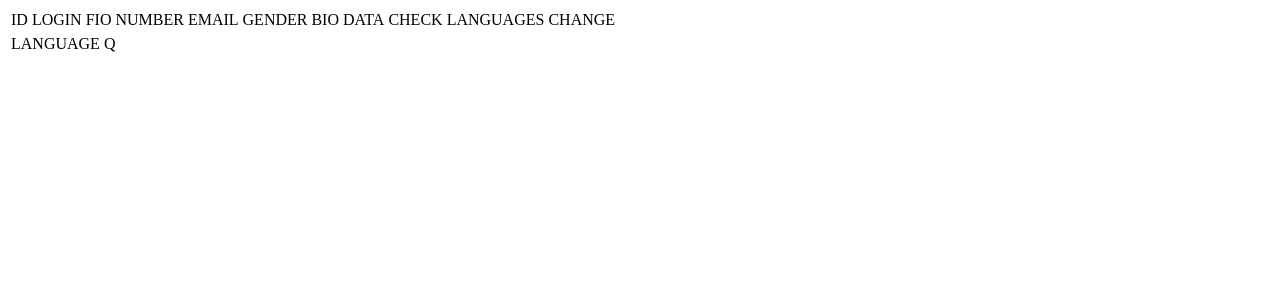
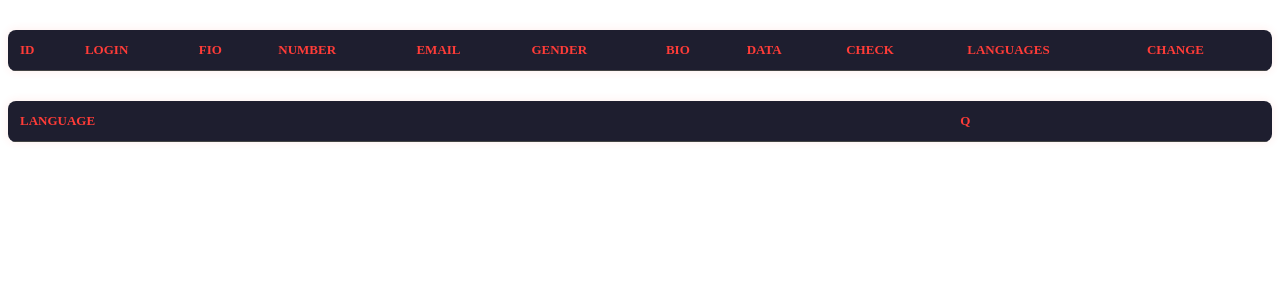
Before and after one commit to GrebenukovaDarya/web2-project, a PHP site: page /web2-project/theme/admin.tpl.php in a window 1280 px wide. Shown: the top 300 px of the page. Run offline with PHP 8.4, Linux system fonts and the light colour scheme; data that the repository does not hold is empty.

Commit message:
css для таблицы???

```diff
--- /dev/null
+++ b/styles/table.css
@@ -0,0 +1,38 @@
+table {
+ width: 100%;
+ border-collapse: collapse;
+ margin: 30px 0;
+ background-color: rgba(255, 255, 255, 0.03);
+ box-shadow: 0 0 10px rgba(255, 69, 58, 0.1);
+ border-radius: 8px;
+ overflow: hidden;
+ color: #fff;
+ font-size: 14px;
+}
+table thead tr {
+ background-color: #1e1e2f;
+ text-align: left;
+ font-weight: bold;
+}
+
+table thead td {
+ padding: 12px;
+ border-bottom: 1px solid #444;
+ color: #ff3c38;
+ text-transform: uppercase;
+ font-size: 13px;
+}
+
+table tbody td {
+ padding: 12px;
+ border-bottom: 1px solid #333;
+ color: #eee;
+}
+
+table tbody tr:nth-child(even) {
+ background-color: rgba(255, 255, 255, 0.02);
+}
+
+table tbody tr:hover {
+ background-color: rgba(255, 60, 56, 0.1);
+}
--- a/theme/admin.tpl.php
+++ b/theme/admin.tpl.php
@@ -3,6 +3,7 @@
 <head>
     <meta charset="UTF-8">
     <meta name="viewport" content="width=device-width, initial-scale=1.0">
+    <link rel="stylesheet"  href="./styles/table.css">
     <title>Document</title>
 </head>
 <body>
```
